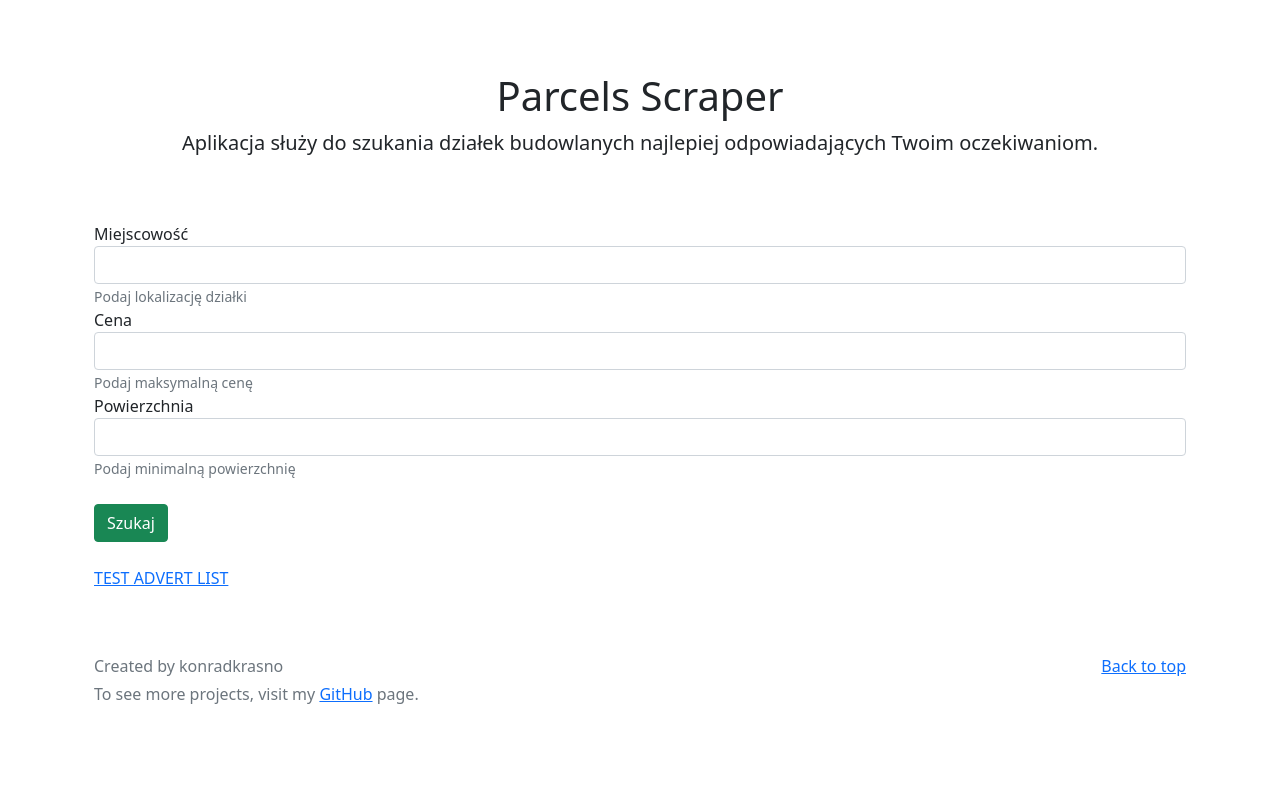
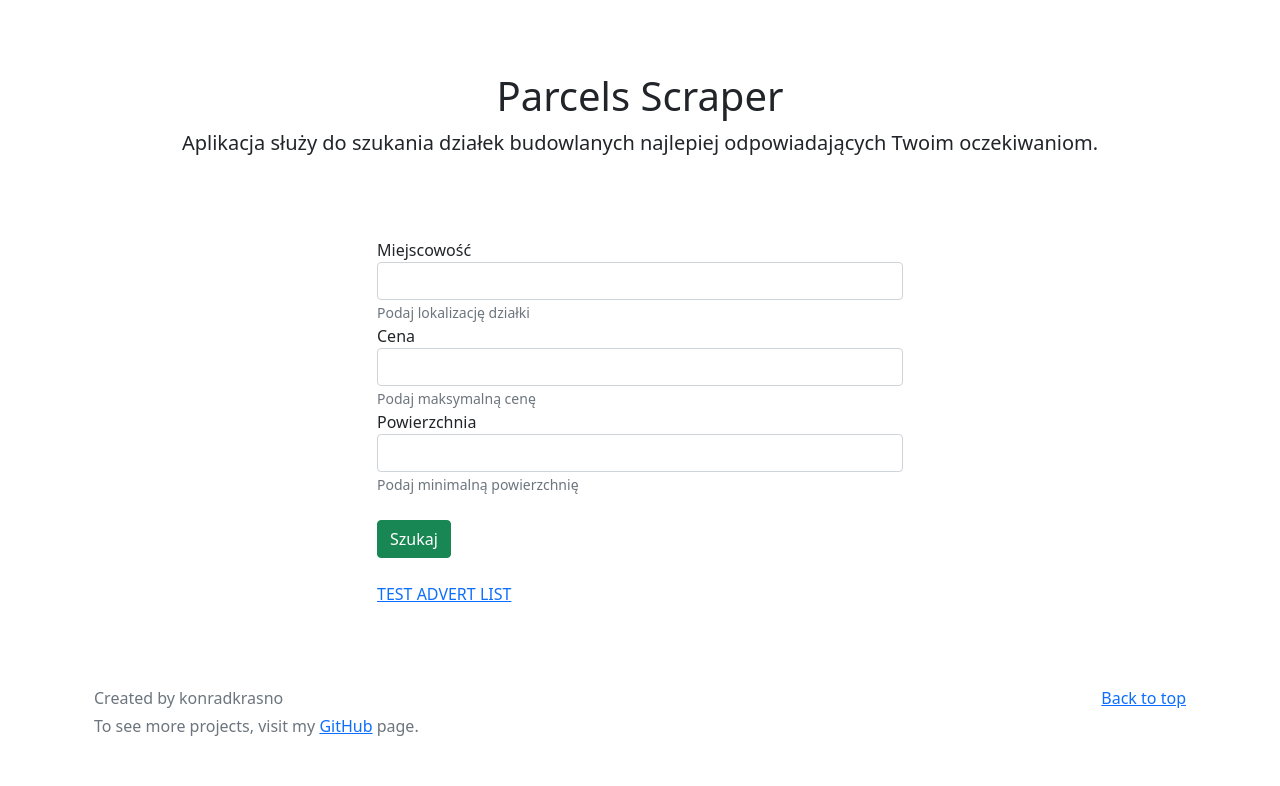
Before and after one commit to konradkrasno/parcels-web-app, a Django app: page / in a window 1280 px wide. Shown: the part 56-842 px from the top of the page. Before the commit the page ends 760 px from the top, so only its background shows below. Run offline with Django 3.2, Linux system fonts and the light colour scheme; some libraries are stand-ins or nearby versions.

Commit message:
correct form templates

```diff
--- a/parcels-web-app/parcels/templates/parcels/advert_form.html
+++ b/parcels-web-app/parcels/templates/parcels/advert_form.html
@@ -4,7 +4,8 @@
 
 {% block content %}
 
-<div class="container">
+<div class="d-flex justify-content-center">
+	<div class="w-50 p-3">
 	<form method="post" novalidate>
 		{% csrf_token %}
 		{{ form|crispy }}
@@ -20,6 +21,7 @@
 		sessionStorage.removeItem('scrollpos')
 		};
 	</script>
+	</div>
 </div>
 
 {% endblock %}
--- a/parcels-web-app/parcels/templates/registration/login.html
+++ b/parcels-web-app/parcels/templates/registration/login.html
@@ -4,7 +4,8 @@
 
 {% block content %}
 
-<div class="container">
+<div class="d-flex justify-content-center">
+	<div class="w-25 p-3">
 		<h5>Wpisz dane logowania: </h5>
 		<br>
 		<form method="post" novalidate>
@@ -14,5 +15,6 @@
 			<button type="submit" class="btn btn-success">Zaloguj</button>
 		</form>
 	</div>
+</div>
 
 {% endblock %}
--- a/parcels-web-app/parcels/templates/registration/registration.html
+++ b/parcels-web-app/parcels/templates/registration/registration.html
@@ -4,7 +4,8 @@
 
 {% block content %}
 
-<div class="container">
+<div class="d-flex justify-content-center">
+	<div class="w-25 p-3">
 	{% if user.is_active %}
 		<h5>Dziękujemy za rejestrację!</h5>
 		<a href="{% url 'parcels:login' %}">Zaloguj</a>
@@ -18,6 +19,7 @@
 			<button type="submit" class="btn btn-success">Zarejestruj</button>
 		</form>
 	{% endif %}
+	</div>
 </div>
 
 {% endblock %}
```
Also changed, not shown: parcels-web-app/parcels/tests/conftest.py (+1 -1 lines), 1 other file. Lines whose indentation alone changed are shown as unchanged.
